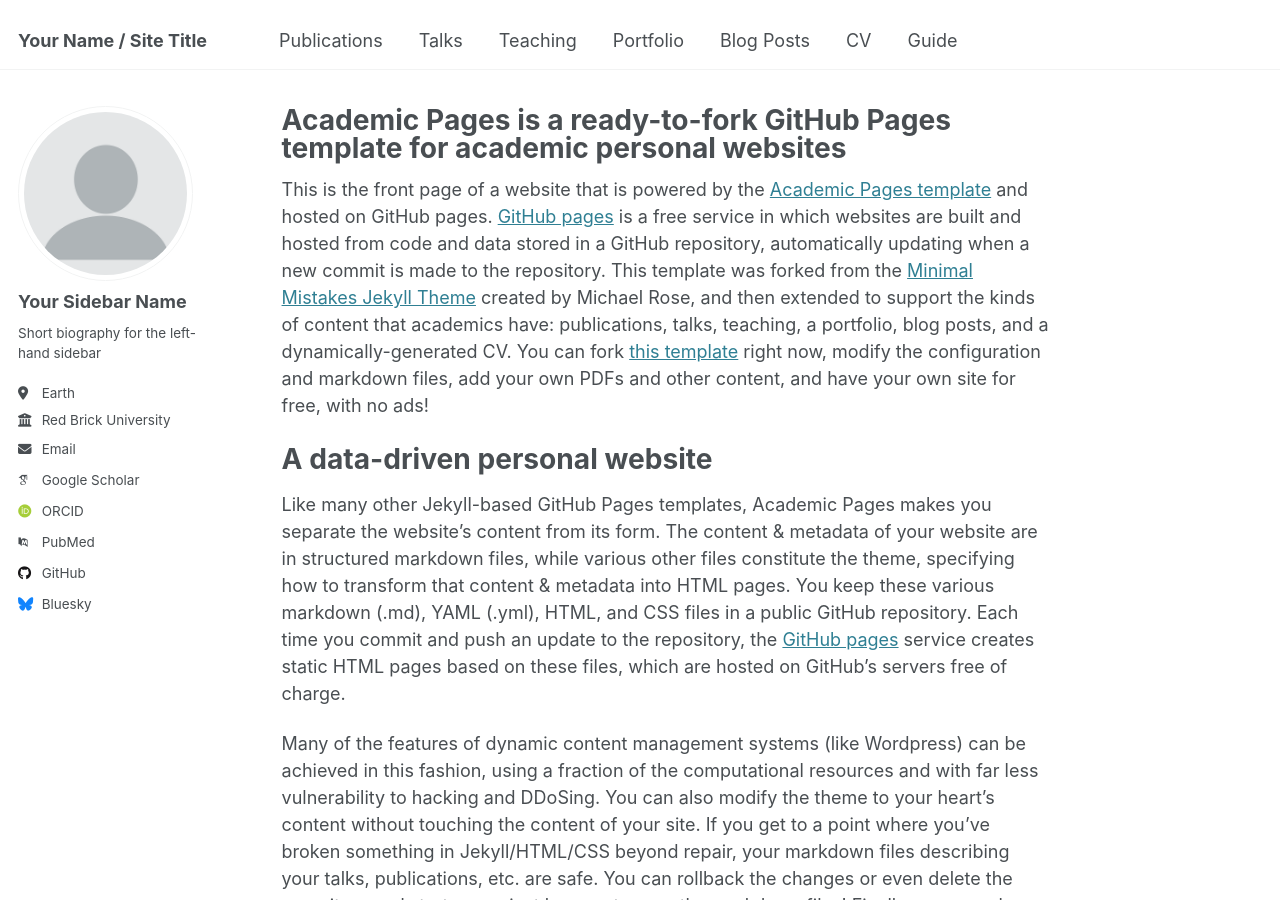
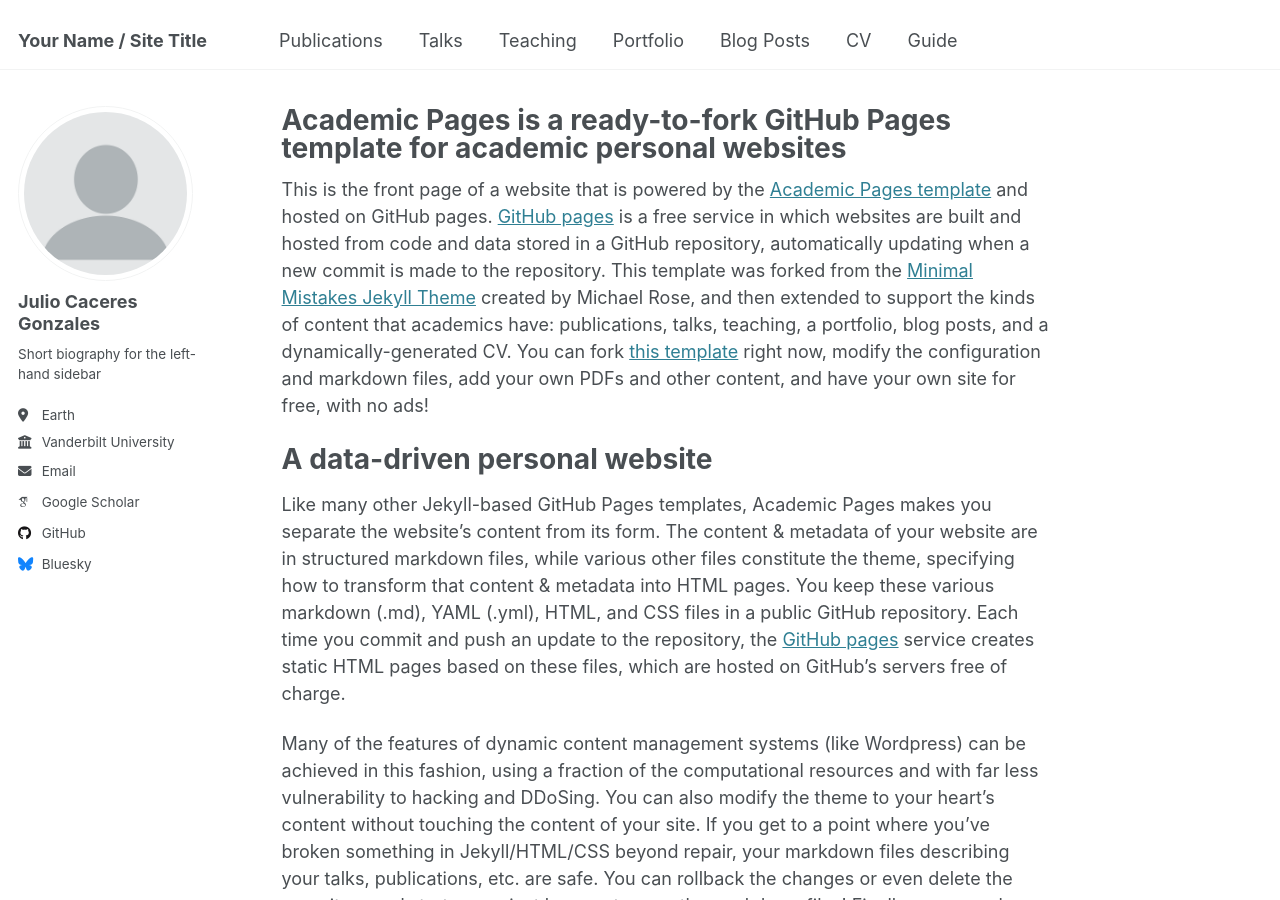
Before and after one commit to wikiwa1/wikiwa1.github.io, a Jekyll site: the page built from _pages/about.md, in a window 1280 px wide and 900 px high. Built offline with Jekyll 4.4.1, drawn with Linux system fonts in a browser that asks for light colours; some web fonts are replaced.

Commit message:
Update _config.yml

```diff
--- a/_config.yml
+++ b/_config.yml
@@ -23,21 +23,21 @@ repository               : "academicpages/academicpages.github.io"
 author:
   # Biographic information
   avatar           : "profile.png"
-  name             : "Your Sidebar Name"
+  name             : "Julio Caceres Gonzales"
   pronouns         : # example: "she/her"
   bio              : "Short biography for the left-hand sidebar"
   location         : "Earth"
-  employer         : "Red Brick University"
+  employer         : "Vanderbilt University"
   uri              : # URL
-  email            : "none@example.org"
+  email            : "julio.e.caceres.gonzales@vanderbilt.edu"
 
   # Academic websites
   arxiv            : # URL - Update with the correct link to your profile
   googlescholar    : "https://scholar.google.com/citations?user=PS_CX0AAAAAJ"
   impactstory      : # URL
-  orcid            : "http://orcid.org/yourorcidurl"
+  orcid            : # URL
   semantic         : # URL
-  pubmed           : "https://www.ncbi.nlm.nih.gov/pubmed/?term=john+snow"
+  pubmed           : # URL
   researchgate     : # URL
   scopus           : # URL
 
```
